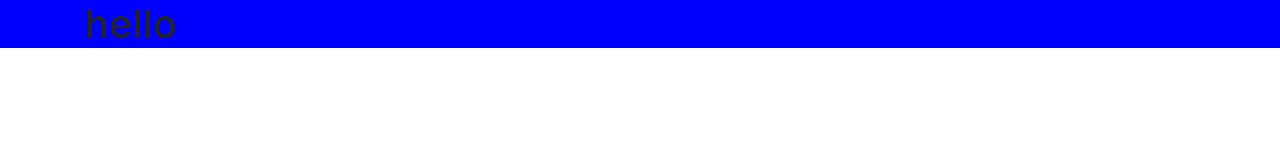
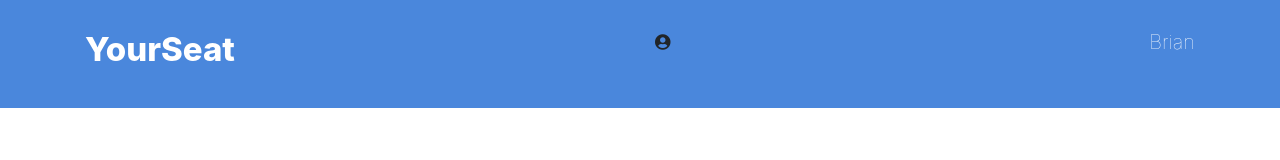
Before and after one commit to YourSeatCo/Prototype, a website: page index.html in a window 1280 px wide. Drawn offline with nearby package versions, Linux system fonts and the light colour scheme.

Commit message:
font awesome added

```diff
--- a/index.html
+++ b/index.html
@@ -5,6 +5,7 @@
     <meta name="viewport" content="width=device-width, initial-scale=1.0">
     <link rel="stylesheet" href="styles/header.css">
     <link rel="stylesheet" href="https://maxcdn.bootstrapcdn.com/bootstrap/4.0.0/css/bootstrap.min.css" integrity="sha384-Gn5384xqQ1aoWXA+058RXPxPg6fy4IWvTNh0E263XmFcJlSAwiGgFAW/dAiS6JXm" crossorigin="anonymous">
+    <link rel="stylesheet" href="https://use.fontawesome.com/releases/v5.1.0/css/all.css" integrity="sha384-lKuwvrZot6UHsBSfcMvOkWwlCMgc0TaWr+30HWe3a4ltaBwTZhyTEggF5tJv8tbt" crossorigin="anonymous">
     <script src="https://code.jquery.com/jquery-3.2.1.slim.min.js" integrity="sha384-KJ3o2DKtIkvYIK3UENzmM7KCkRr/rE9/Qpg6aAZGJwFDMVNA/GpGFF93hXpG5KkN" crossorigin="anonymous"></script>
     <script src="https://cdnjs.cloudflare.com/ajax/libs/popper.js/1.12.9/umd/popper.min.js" integrity="sha384-ApNbgh9B+Y1QKtv3Rn7W3mgPxhU9K/ScQsAP7hUibX39j7fakFPskvXusvfa0b4Q" crossorigin="anonymous"></script>
     <script src="https://maxcdn.bootstrapcdn.com/bootstrap/4.0.0/js/bootstrap.min.js" integrity="sha384-JZR6Spejh4U02d8jOt6vLEHfe/JQGiRRSQQxSfFWpi1MquVdAyjUar5+76PVCmYl" crossorigin="anonymous"></script>
@@ -14,16 +15,52 @@
 <body>
 
   <style>
+    .header{
+    background-color: #4A87DC;
+    /* width: 100%; */
+    }
+    .space-30px{
+      height: 30px;
+    }
+    .float-left{
+      float: left;
+    }
+    .float-right{
+      float: right;
+    }
+    .container{
+      min-width: 1140px;
+      max-width: 1140px;
+    }
+    .logo{
+      font-size: 33px;
+      font-weight: 800;
+      color: #ffffff;
+    }
 
-    .header{
-    background-color: blue;
+    .user-name{
+      color: #ffffff;
+      font-weight: 100;
+      font-size: 20px;
     }
+
+
 
     </style>
 
     <header class="header">
        <div class="container">
-            <h1>hello</h1>
+            <div class="space-30px"></div>
+            <div class="row">
+              <div class="col-sm-6">
+                <h1 class="logo float-left">YourSeat</h1>
+              </div>
+              <div class="col-sm-6 user-name-group">
+                  <h1 class="user-name float-right">Brian</h1>
+                  <i class="fas fa-user-circle"></i>
+                </div>
+            </div>
+            <div class="space-30px"></div>
         </div>
     </header>
 </body>
```
